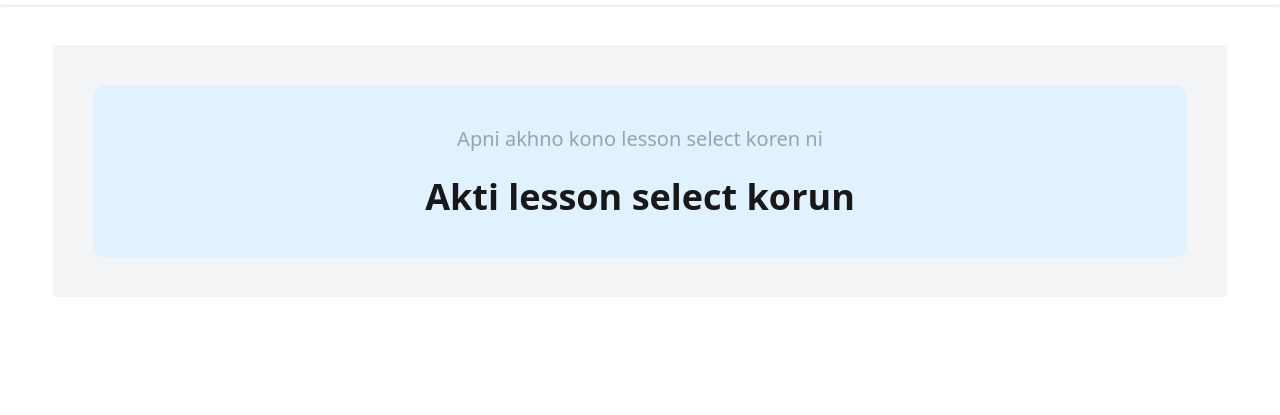
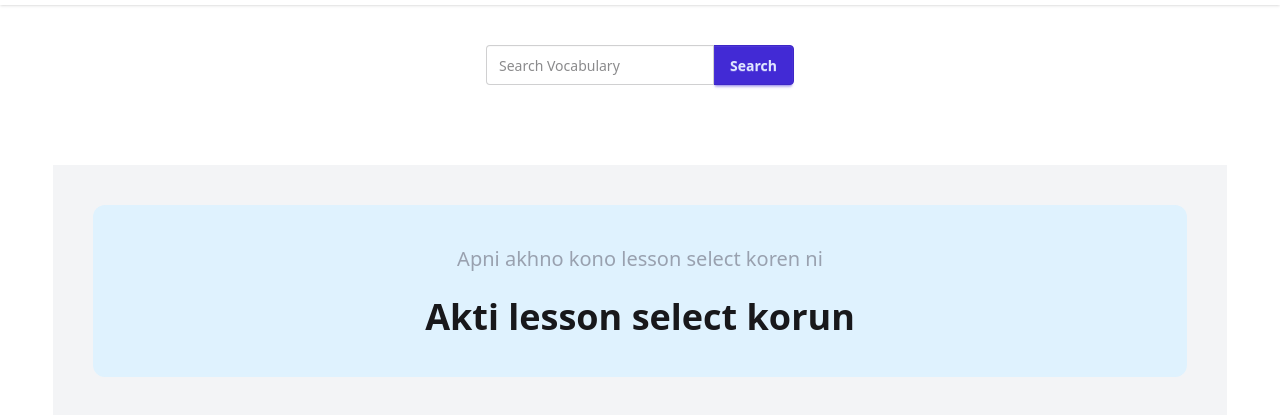
Before and after one commit to Sakibur59/English-Janala-Practice, a plain HTML site: page index.html in a window 1280 px wide. Shown: the part 67-482 px from the top of the page. Drawn offline with nearby package versions, Linux system fonts and the light colour scheme; no server answers.

Commit message:
search section created

```diff
--- a/index.html
+++ b/index.html
@@ -4,7 +4,7 @@
     <meta charset="UTF-8" />
     <meta name="viewport" content="width=device-width, initial-scale=1.0" />
     <title>English Janala</title>
-    <link rel="shortcut icon" href="assets/logo.png" type="image/x-icon">
+    <link rel="shortcut icon" href="assets/logo.png" type="image/x-icon" />
     <link
       rel="stylesheet"
       href="https://cdnjs.cloudflare.com/ajax/libs/font-awesome/7.0.1/css/all.min.css"
@@ -69,7 +69,7 @@
           </div>
           <a href="" class="flex items-center gap-2">
             <span class="text-lg font-bold">English</span>
-            <img src="assets/logo.png" alt="">
+            <img src="assets/logo.png" alt="" />
             <span class="text-lg font-semibold">Janala</span>
           </a>
         </div>
@@ -96,19 +96,42 @@
     </header>
 
     <section>
-
-        <div id="lesson-container" class="flex gap-5 flex-wrap justify-center"></div>
-
+      <div
+        id="lesson-container"
+        class="flex gap-5 flex-wrap justify-center"
+      ></div>
     </section>
 
-    <section id="loading-container" class="flex justify-center items-center py-10 hidden">
+    <section class="flex justify-center py-10">
+      <div class="join">
+        <div>
+          <label class="input validator join-item">
+
+            <input id="input-search" type="text" placeholder="Search Vocabulary" required />
+          </label>
+
+        </div>
+        <button id="search-btn" class="btn btn-primary join-item">Search</button>
+      </div>
+    </section>
+
+    <section
+      id="loading-container"
+      class="flex justify-center items-center py-10 hidden"
+    >
       <span class="loading loading-bars loading-xl"></span>
     </section>
 
-
-    <section id="word-container" class="bg-gray-100 p-10 w-11/12 mx-auto my-10 grid grid-cols-3 gap-5">
-      <div class="text-center bg-sky-100 col-span-full rounded-xl py-10 space-y-6">
-        <p class="text-xl font-medium text-gray-400">Apni akhno kono lesson select koren ni</p>
+    <section
+      id="word-container"
+      class="bg-gray-100 p-10 w-11/12 mx-auto my-10 grid grid-cols-3 gap-5"
+    >
+      <div
+        class="text-center bg-sky-100 col-span-full rounded-xl py-10 space-y-6"
+      >
+        <p class="text-xl font-medium text-gray-400">
+          Apni akhno kono lesson select koren ni
+        </p>
         <h2 class="text-4xl font-bold">Akti lesson select korun</h2>
       </div>
     </section>
--- a/script/index.js
+++ b/script/index.js
@@ -71,4 +71,4 @@ const displayLesson = (lesson) => {
   }
 };
 
-loadData()
+loadData();
```
